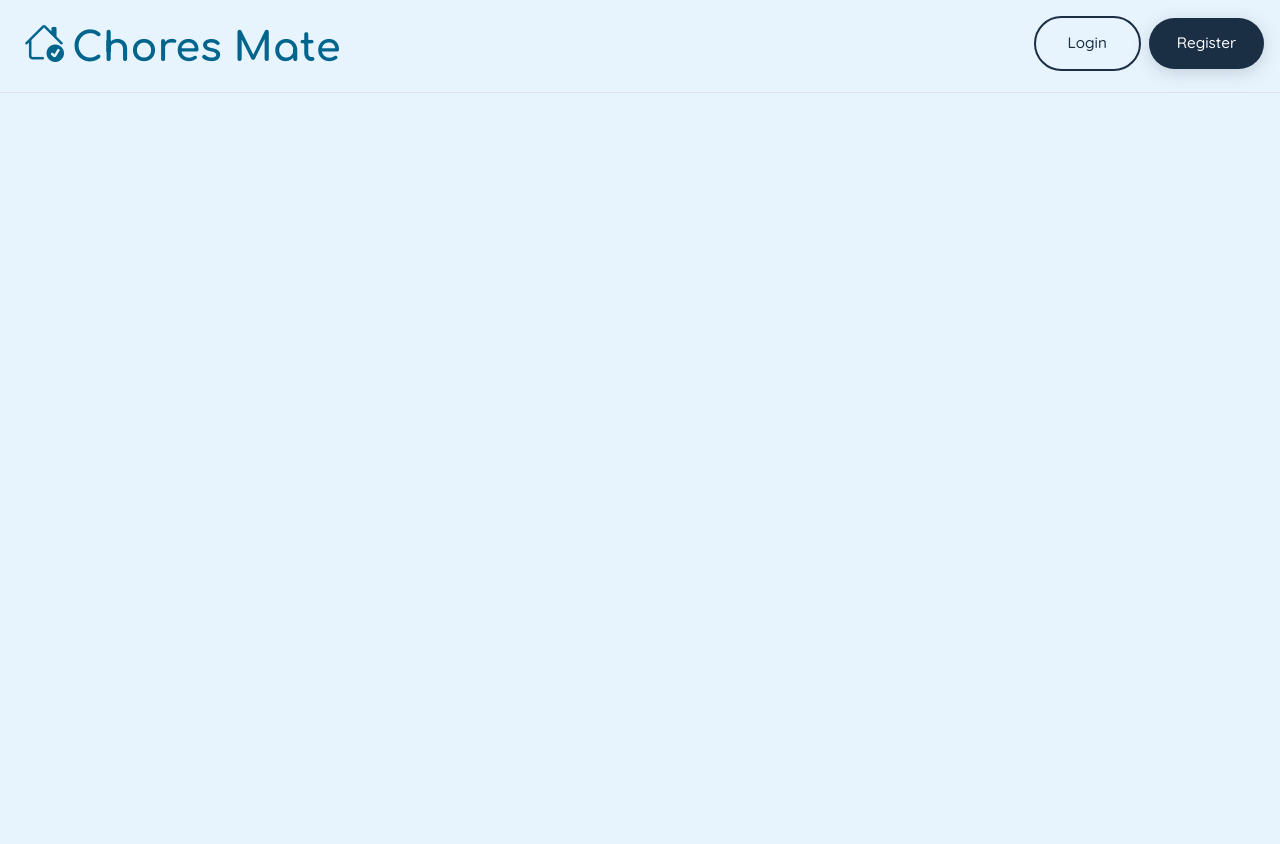
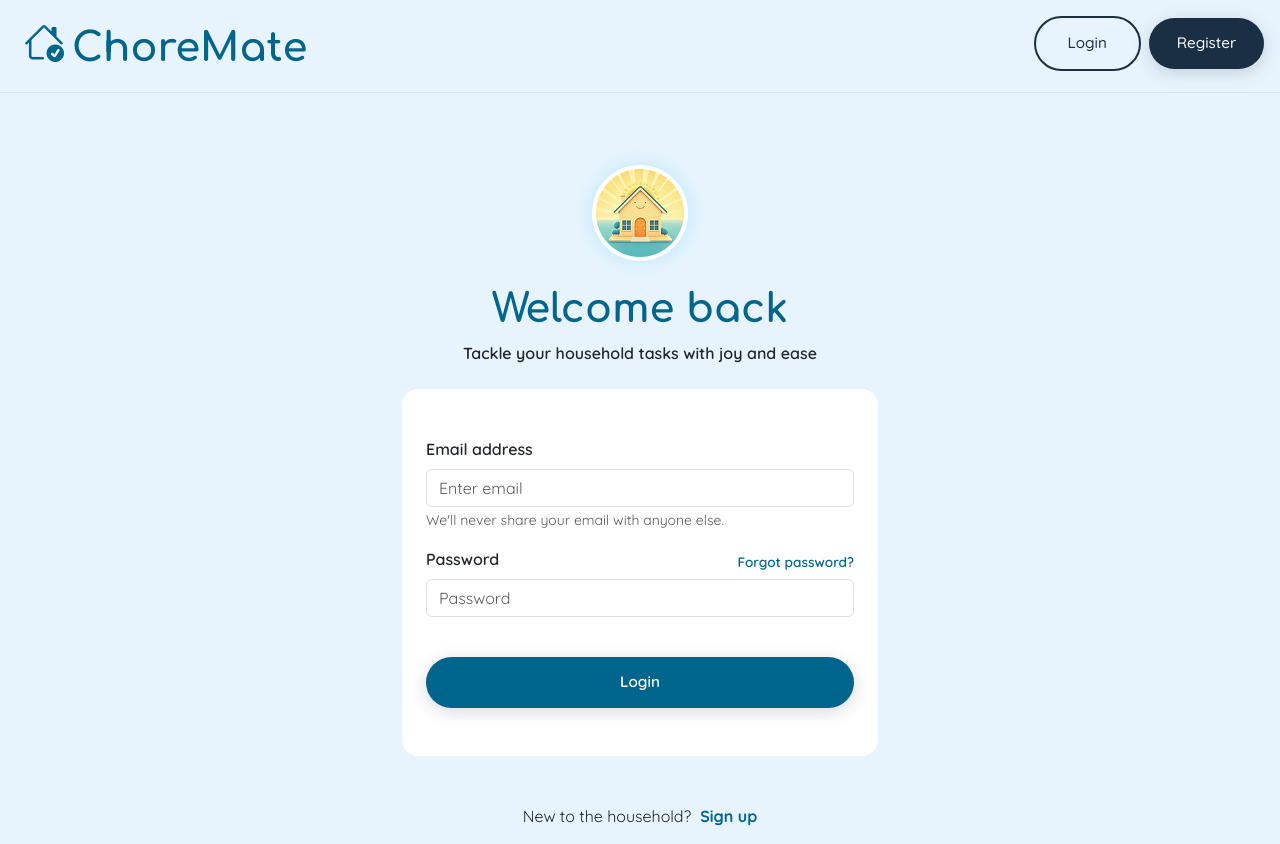
Before and after one commit to elenavolpato/FE-houseHoldChores, a React (Vite) app: page /login in a window 1280 px wide. Before the commit the page ends 800 px from the top, so only its background shows below. Built offline with nearby package versions, Linux system fonts and the light colour scheme.

Commit message:
finishes login and register

```diff
--- a/src/App.jsx
+++ b/src/App.jsx
@@ -1,7 +1,10 @@
 import "./App.css"
 import { BrowserRouter, Route, Routes /* Navigate */ } from "react-router-dom"
-import Home from "./views/Home"
+import LandingPage from "./views/LandingPage"
 import TopBar from "./components/TopBar"
+import Login from "./components/LogIn"
+import Register from "./components/Register"
+import DailyTasks from "./views/DailyTasks"
 
 function App() {
   return (
@@ -9,7 +12,16 @@ function App() {
       <BrowserRouter>
         <TopBar />
         <Routes>
-          <Route path="/" element={<Home />}></Route>
+          <Route path="/" element={<LandingPage />}></Route>
+        </Routes>
+        <Routes>
+          <Route path="/login" element={<Login />}></Route>
+        </Routes>
+        <Routes>
+          <Route path="/register" element={<Register />}></Route>
+        </Routes>
+        <Routes>
+          <Route path="/home" element={<DailyTasks />}></Route>
         </Routes>
       </BrowserRouter>
     </>
--- a/src/components/BottomCallToAction.jsx
+++ b/src/components/BottomCallToAction.jsx
@@ -10,7 +10,7 @@ function BottomCallToAction() {
           <div className="circle-right"></div>
 
           <Container className="cta-content z-1 text-light d-flex align-items-center flex-column justify-content-evenly position-relative ">
-            <h3 className=" text-light z-10">Start managing your home efficiently today</h3>
+            <h3 className=" text-light z-10">Start managing your LandingPage efficiently today</h3>
             <p>Join over 10,000 households using ChoreMate to maintain balance and clarity in their daily routines.</p>
             <div className="d-flex gap-3 mt-4">
               <Button className="btn-primary-custom">Get started free</Button>
--- a/src/components/Features.jsx
+++ b/src/components/Features.jsx
@@ -7,7 +7,7 @@ function Features() {
       <Container className="my-5 px-4">
         <div className="mb-5">
           <h2>Why Chores Mate? </h2>
-          <p>Designed for clarity and efficiency in every room of your home</p>
+          <p>Designed for clarity and efficiency in every room of your LandingPage</p>
         </div>
         <Row className="d-flex justify-content-between">
           <Col md={12} lg={4} className="feature-card rounded-4 p-4 mb-3">
@@ -22,7 +22,7 @@ function Features() {
           </Col>
           <Col md={12} lg={3} className="feature-card rounded-4 p-4 h-min">
             <i className="bi bi-view-stacked h1 m-2"></i>
-            <h4>Whole-Home View</h4>
+            <h4>Whole-LandingPage View</h4>
             <p>A comprehensive bird's-eye view of your household's status, from chores to groceries.</p>
           </Col>
         </Row>
--- a/src/components/Hero.jsx
+++ b/src/components/Hero.jsx
@@ -22,7 +22,7 @@ function Hero() {
               </h1>
 
               <p className="hero-subtitle">
-                Coordinate household tasks with ease. Track, assign, and manage your home's daily operations in one central place.
+                Coordinate household tasks with ease. Track, assign, and manage your LandingPage's daily operations in one central place.
               </p>
 
               <div className="d-flex flex-wrap gap-3 align-items-center justify-content-center justify-content-md-start">
--- a/src/components/LogIn.jsx
+++ b/src/components/LogIn.jsx
@@ -1,8 +1,37 @@
+import { Container, Form } from "react-bootstrap"
+import "../css/login.css"
+
 function Login() {
   return (
-    <>
-      <p>Login</p>
-    </>
+    <Container className="w-75 login-container  mt-5 ">
+      <header className="text-center mb-4">
+        <img src="src/assets/login_house.png" alt="illustration of a house with a smile" />
+        <h1 className="text-light-navy">Welcome back</h1>
+        <p className="fw-semibold">Tackle your household tasks with joy and ease</p>
+      </header>
+      <Form className="rounded-4 bg-white py-5 px-4">
+        <Form.Group className="mb-3" controlId="formBasicEmail">
+          <Form.Label className="fw-semibold">Email address</Form.Label>
+          <Form.Control type="email" placeholder="Enter email" />
+          <Form.Text className="text-muted">We'll never share your email with anyone else.</Form.Text>
+        </Form.Group>
+
+        <Form.Group className="mb-3 position-relative" controlId="formBasicPassword">
+          <Form.Label className="fw-semibold">Password</Form.Label>
+          <Form.Control type="password" placeholder="Password" />
+          <a href="#" className="forgot-password text-light-navy fw-semibold position-absolute text-decoration-none">
+            Forgot password?
+          </a>
+        </Form.Group>
+        <button className="btn-primary-custom login-btn w-100 mt-4" type="submit">
+          Login
+        </button>
+      </Form>
+      <div className="d-flex justify-content-center mt-5">
+        <p>New to the household? </p>
+        <a className="text-light-navy fw-bolder text-decoration-none cursor-pointer"> &nbsp; Sign up</a>
+      </div>
+    </Container>
   )
 }
 
--- a/src/components/Register.jsx
+++ b/src/components/Register.jsx
@@ -1,8 +1,44 @@
+import { Container, Form } from "react-bootstrap"
+//import "../css/register.css"
+
 function Register() {
   return (
-    <>
-      <p>Register</p>
-    </>
+    <Container className="w-75 login-container  mt-5 ">
+      <header className="text-center mb-4">
+        {/* todo change image */}
+        <img src="src/assets/login_house.png" alt="illustration of a house with a smile" />
+        <h1 className="text-light-navy">Create account</h1>
+      </header>
+      <Form className="rounded-4 bg-white py-5 px-4">
+        <Form.Group className="mb-3" controlId="formUsername">
+          <Form.Label className="fw-semibold">Username</Form.Label>
+          <Form.Control type="text" placeholder="Enter username" />
+        </Form.Group>
+        <Form.Group className="mb-3" controlId="formEmail">
+          <Form.Label className="fw-semibold">Email address</Form.Label>
+          <Form.Control type="email" placeholder="Enter email" />
+          <Form.Text className="text-muted">We'll never share your email with anyone else.</Form.Text>
+        </Form.Group>
+
+        <Form.Group className="mb-3 position-relative" controlId="formPassword">
+          <Form.Label className="fw-semibold">Password</Form.Label>
+          <Form.Control type="password" placeholder="Password" />
+          <a href="#" className="forgot-password text-light-navy fw-semibold position-absolute text-decoration-none"></a>
+        </Form.Group>
+        <Form.Group className="mb-3 position-relative" controlId="formRepeatPassword">
+          <Form.Label className="fw-semibold">Confirm password</Form.Label>
+          <Form.Control type="password" placeholder="Password" />
+          <a href="#" className="forgot-password text-light-navy fw-semibold position-absolute text-decoration-none"></a>
+        </Form.Group>
+        <button className="btn-primary-custom login-btn w-100 mt-4" type="submit">
+          Register
+        </button>
+      </Form>
+      <div className="d-flex justify-content-center mt-5">
+        <p>Already have an account? </p>
+        <a className="text-light-navy fw-bolder text-decoration-none cursor-pointer"> &nbsp; Login</a>
+      </div>
+    </Container>
   )
 }
 
--- a/src/components/TopBar.jsx
+++ b/src/components/TopBar.jsx
@@ -5,7 +5,7 @@ function TopBar() {
     <Container fluid className="p-3 border-bottom border-b-8 d-flex justify-content-between ">
       <h1 className="text-light-navy m-0 pt-1 d-flex align-items-center">
         <i class="bi bi-house-check h1 px-2"></i>
-        <span className="d-md-flex d-none">Chores Mate</span>
+        <span className="d-md-flex d-none">ChoreMate</span>
       </h1>
       <div>
         <button className="btn-outline-custom mx-2"> Login</button>
--- /dev/null
+++ b/src/css/login.css
@@ -0,0 +1,20 @@
+.login-container {
+  max-width: 500px;
+}
+
+.forgot-password {
+  font-size: 0.85rem;
+  right: 0;
+  top: 5px;
+  cursor: pointer;
+}
+
+.login-btn {
+  background-color: #00658d;
+  justify-content: center;
+  font-weight: 600;
+}
+
+a {
+  cursor: pointer;
+}
--- a/src/index.css
+++ b/src/index.css
@@ -39,6 +39,7 @@ h3 {
     box-shadow 0.25s;
   display: inline-flex;
   align-items: center;
+
   gap: 10px;
   box-shadow: 0 4px 18px rgba(26, 46, 68, 0.18);
 }
--- a/src/views/DailyTasks.jsx
+++ b/src/views/DailyTasks.jsx
@@ -0,0 +1,4 @@
+function DailyTasks() {
+  return <p>Daily tasks - logged in homepage</p>
+}
+export default DailyTasks
--- a/src/views/Home.jsx
+++ b/src/views/LandingPage.jsx
@@ -3,7 +3,7 @@ import BottomCallToAction from "../components/BottomCallToAction"
 import Features from "../components/Features"
 import Footer from "../components/Footer"
 
-function Home() {
+function LandingPage() {
   return (
     <section className="flex flex-grow items-center justify-center">
       <div className="text-center">
@@ -15,4 +15,4 @@ function Home() {
     </section>
   )
 }
-export default Home
+export default LandingPage
```
Also changed, not shown: src/assets/login_house.png (added).
